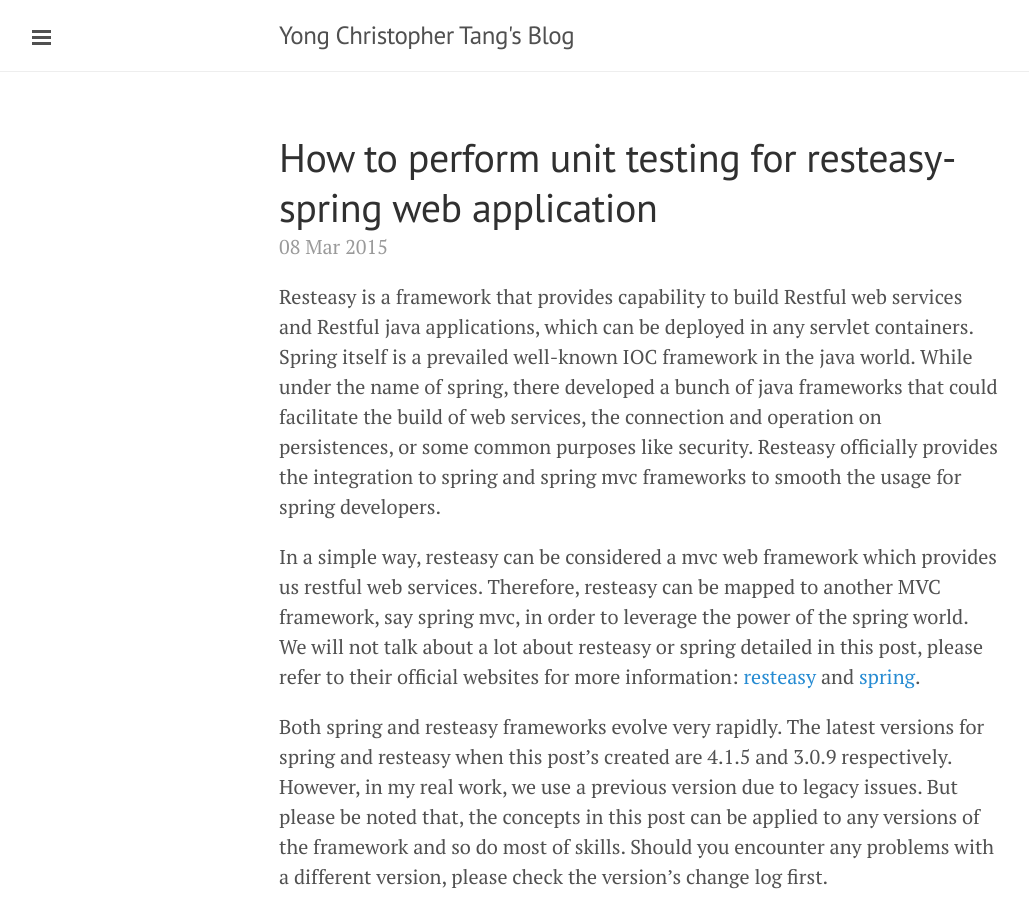
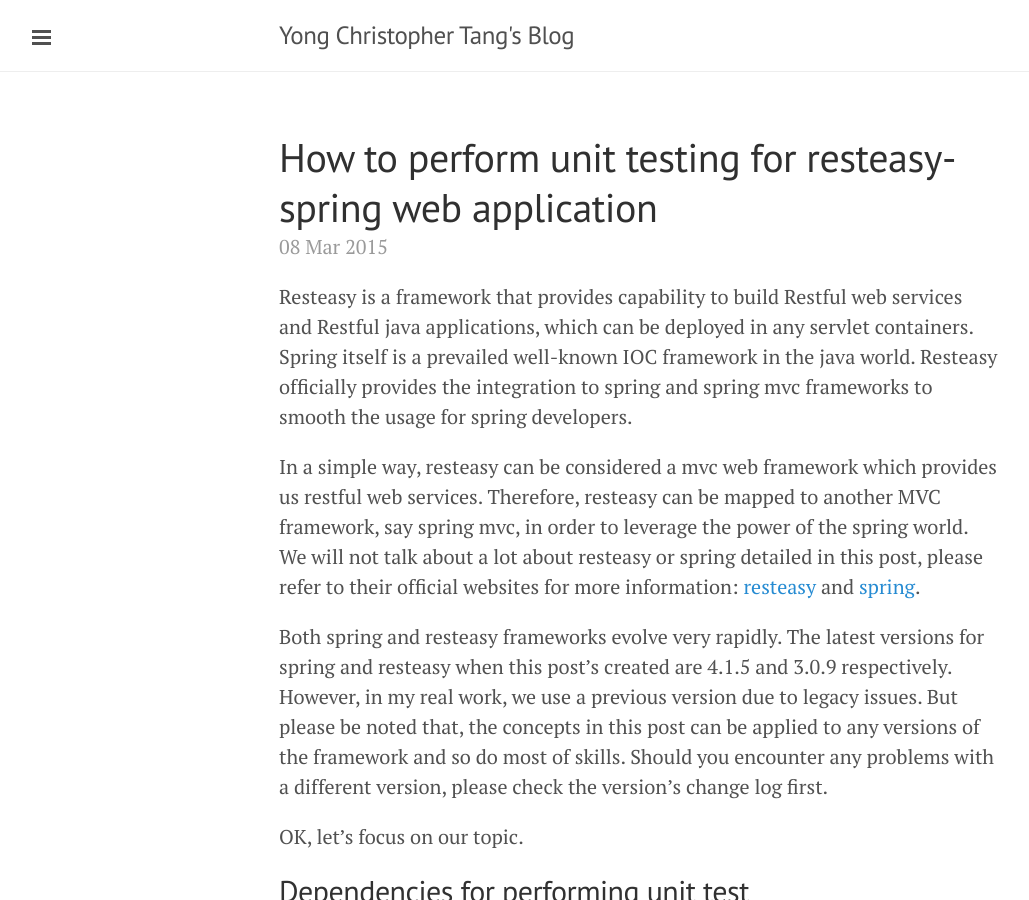
Before and after one commit to yongchristophertang/yongchristophertang.github.io, a Jekyll site: the page built from _posts/2015-03-08-how-to-perform-unit-testing-with-resteasy-spring-web-application.md, in a window 1280 px wide and 900 px high. Shown: the whole window, without its empty margins (1-1030 px from the left). Built offline with Jekyll 4.4.1, drawn with Linux system fonts in a browser that asks for light colours; Markdown is read by kramdown in place of the engine named in the settings.

Commit message:
Update 2015-03-08-how-to-perform-unit-testing-with-resteasy-spring-web-application.md
rewrite the first para

```diff
--- a/_posts/2015-03-08-how-to-perform-unit-testing-with-resteasy-spring-web-application.md
+++ b/_posts/2015-03-08-how-to-perform-unit-testing-with-resteasy-spring-web-application.md
@@ -4,7 +4,7 @@
 tags: unit-testing spring resteasy
 ---
 
-Resteasy is a framework that provides capability to build Restful web services and Restful java applications, which can be deployed in any servlet containers. Spring itself is a prevailed well-known IOC framework in the java world. While under the name of spring, there developed a bunch of java frameworks that could facilitate the build of web services, the connection and operation on persistences, or some common purposes like security. Resteasy officially provides the integration to spring and spring mvc frameworks to smooth the usage for spring developers.
+Resteasy is a framework that provides capability to build Restful web services and Restful java applications, which can be deployed in any servlet containers. Spring itself is a prevailed well-known IOC framework in the java world. Resteasy officially provides the integration to spring and spring mvc frameworks to smooth the usage for spring developers.
 
 In a simple way, resteasy can be considered a mvc web framework which provides us restful web services. Therefore, resteasy can be mapped to another MVC framework, say spring mvc, in order to leverage the power of the spring world. We will not talk about a lot about resteasy or spring detailed in this post, please refer to their official websites for more information: [resteasy](http://resteasy.jboss.org/) and [spring](http://spring.io).
 
```
